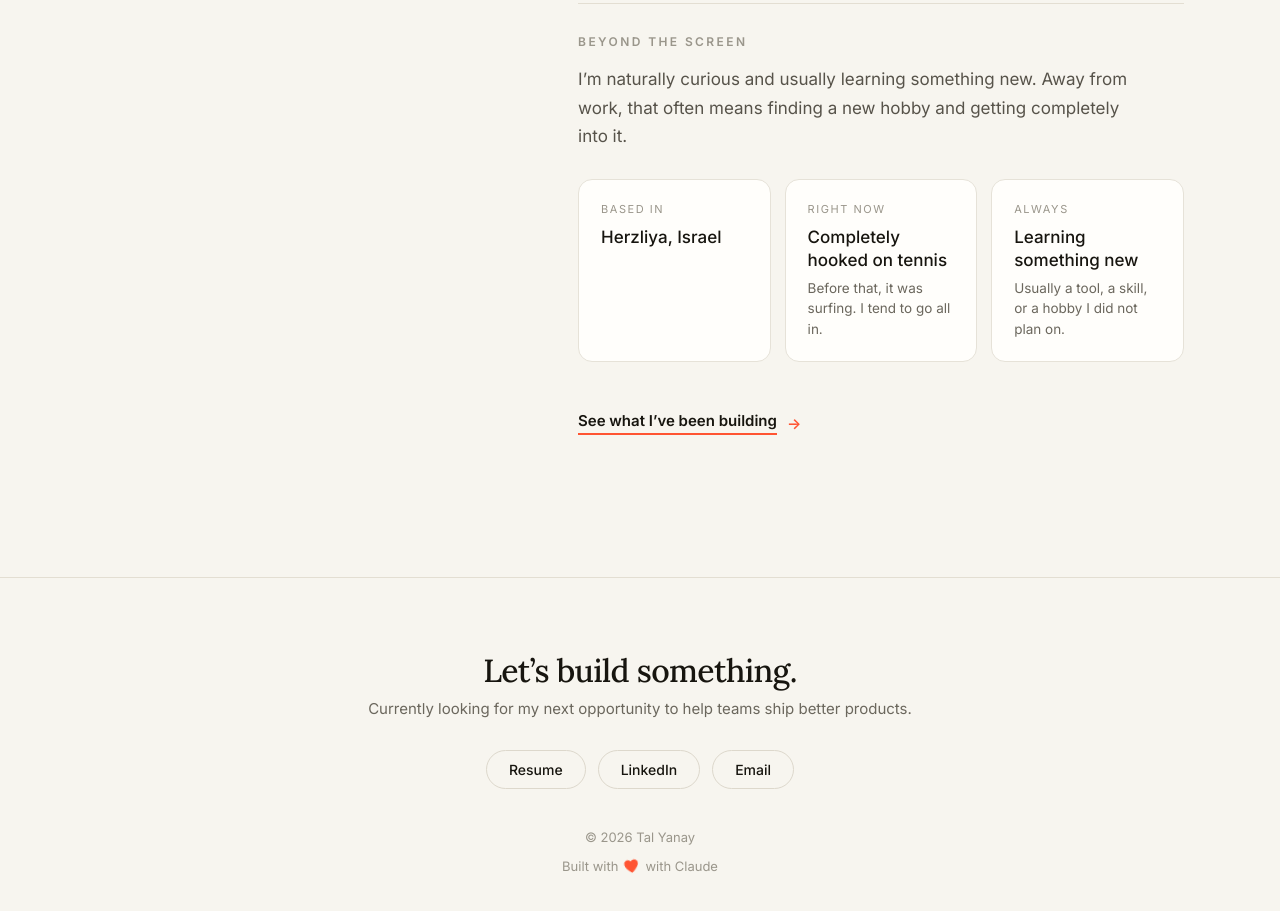
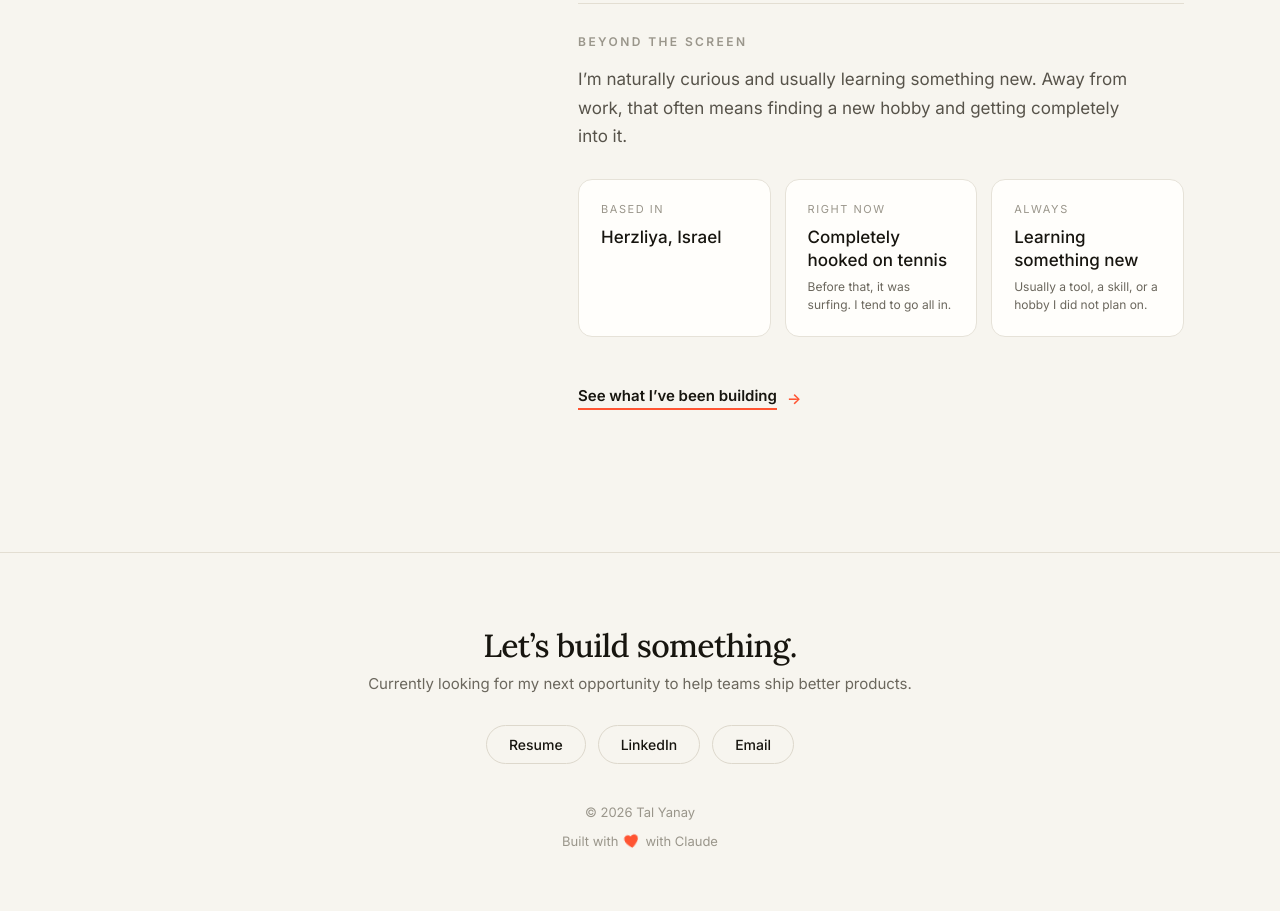
Before and after one commit to tal-1994/Portfolio, a plain HTML site: page about.html in a window 1280 px wide. Shown: the part 1060-1971 px from the top of the page. Drawn offline with nearby package versions, Linux system fonts and the light colour scheme.

Commit message:
font about cards

```diff
--- a/about.html
+++ b/about.html
@@ -90,12 +90,12 @@
               <div style="background: #fffefb; border: 1px solid #e6e2d8; border-radius: 14px; padding: 22px;">
                 <div style="font-size: 11px; letter-spacing: 0.14em; text-transform: uppercase; color: #9a968b; margin-bottom: 10px;">Right now</div>
                 <div style="font-size: 17px; font-weight: 500; line-height: 1.35;">Completely hooked on tennis</div>
-                <div style="font-size: 13.5px; line-height: 1.5; color: #6b675d; margin-top: 6px;">Before that, it was surfing. I tend to go all in.</div>
+                <div style="font-size: 12px; line-height: 1.5; color: #6b675d; margin-top: 6px;">Before that, it was surfing. I tend to go all in.</div>
               </div>
               <div style="background: #fffefb; border: 1px solid #e6e2d8; border-radius: 14px; padding: 22px;">
                 <div style="font-size: 11px; letter-spacing: 0.14em; text-transform: uppercase; color: #9a968b; margin-bottom: 10px;">Always</div>
                 <div style="font-size: 17px; font-weight: 500; line-height: 1.35;">Learning something new</div>
-                <div style="font-size: 13.5px; line-height: 1.5; color: #6b675d; margin-top: 6px;">Usually a tool, a skill, or a hobby I did not plan on.</div>
+                <div style="font-size: 12px; line-height: 1.5; color: #6b675d; margin-top: 6px;">Usually a tool, a skill, or a hobby I did not plan on.</div>
               </div>
             </div>
           </div>
```
